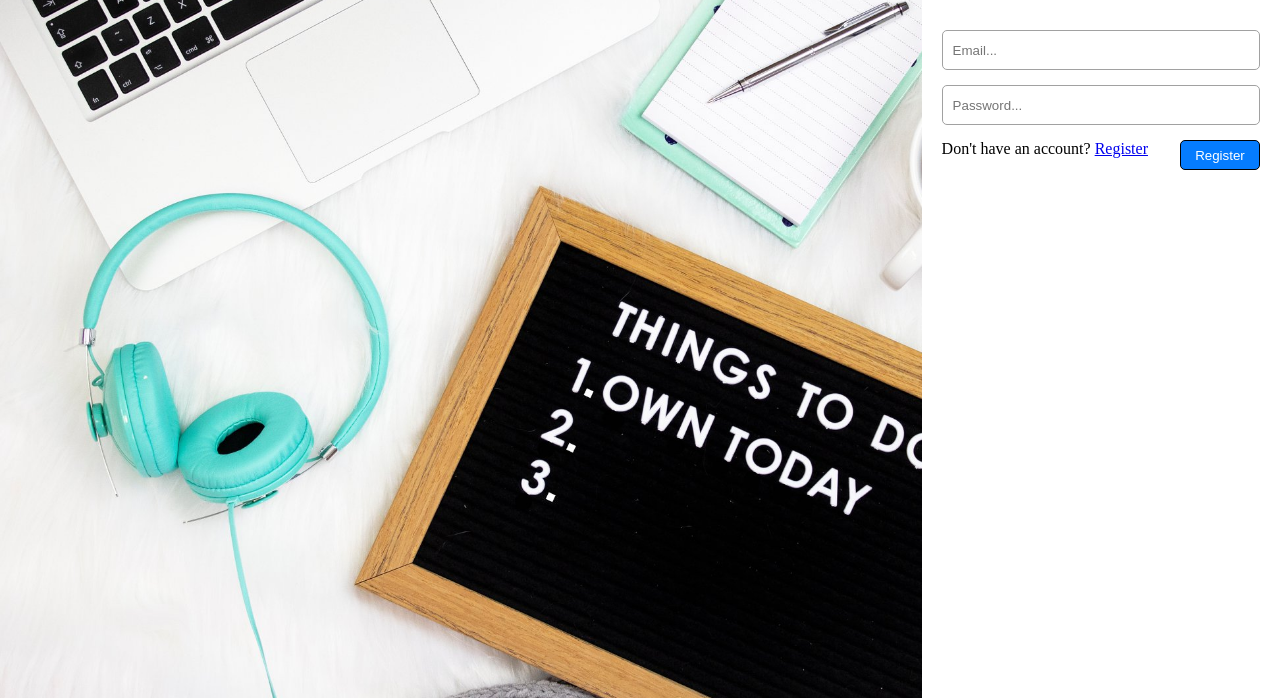
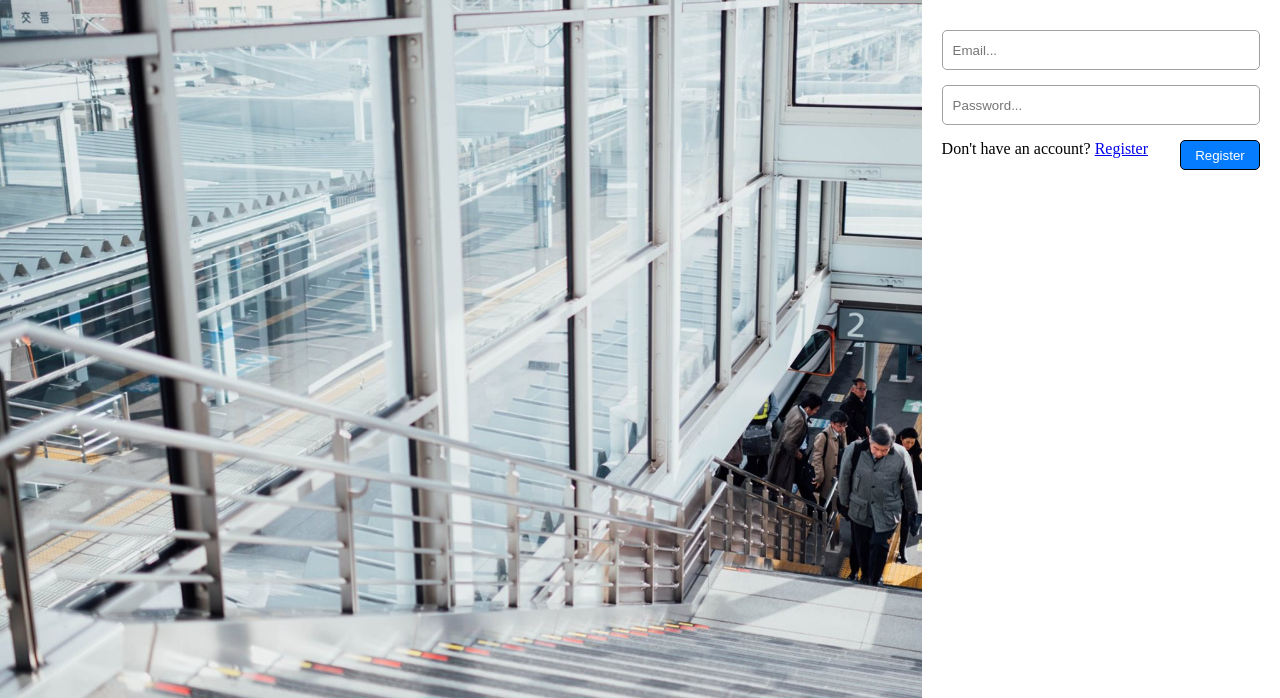
Before and after one commit to dohainamhn/Chat-App, a plain HTML site: page index.html in a window 1280 px wide. Shown: the part 102-800 px from the top of the page. Drawn offline with Linux system fonts and the light colour scheme.

Commit message:
add login img

```diff
--- a/css/style.css
+++ b/css/style.css
@@ -3,7 +3,10 @@
     padding: 0;
     box-sizing: border-box;
 }
-.container{
+.container-login{
+    background-image: url(../img/login.jpg) !important;
+}
+.container,.container-login{
     top: 0;
     background-image: url(../img/img.jpg);
     background-size: cover;
--- a/js/components.js
+++ b/js/components.js
@@ -44,7 +44,7 @@ components.logup = `
     </div>
 `
 components.login = `
-<div class="container">
+<div class="container-login">
         <div class="wrapper">
             <h1>Mindx Chat</h1>
             <form  class="form" id="login-form">
```
Also changed, not shown: img/login.jpg (added).
